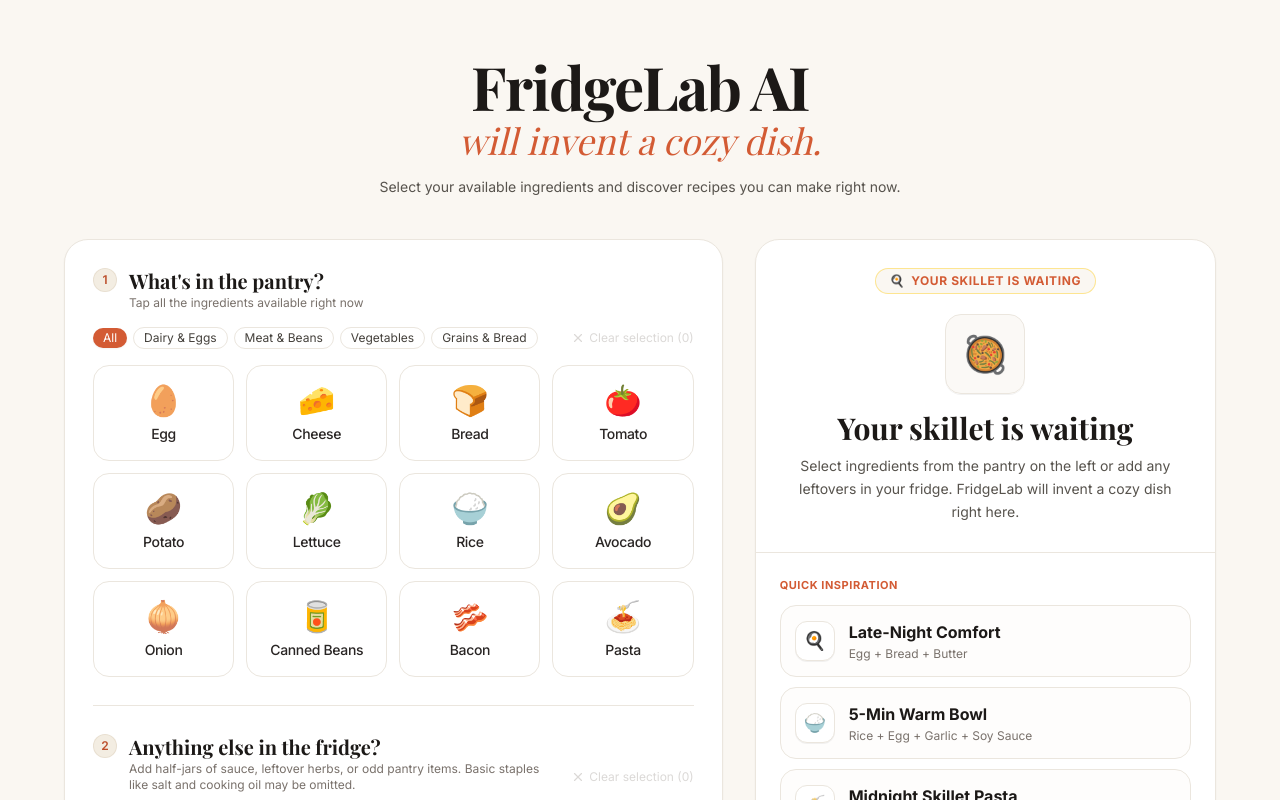
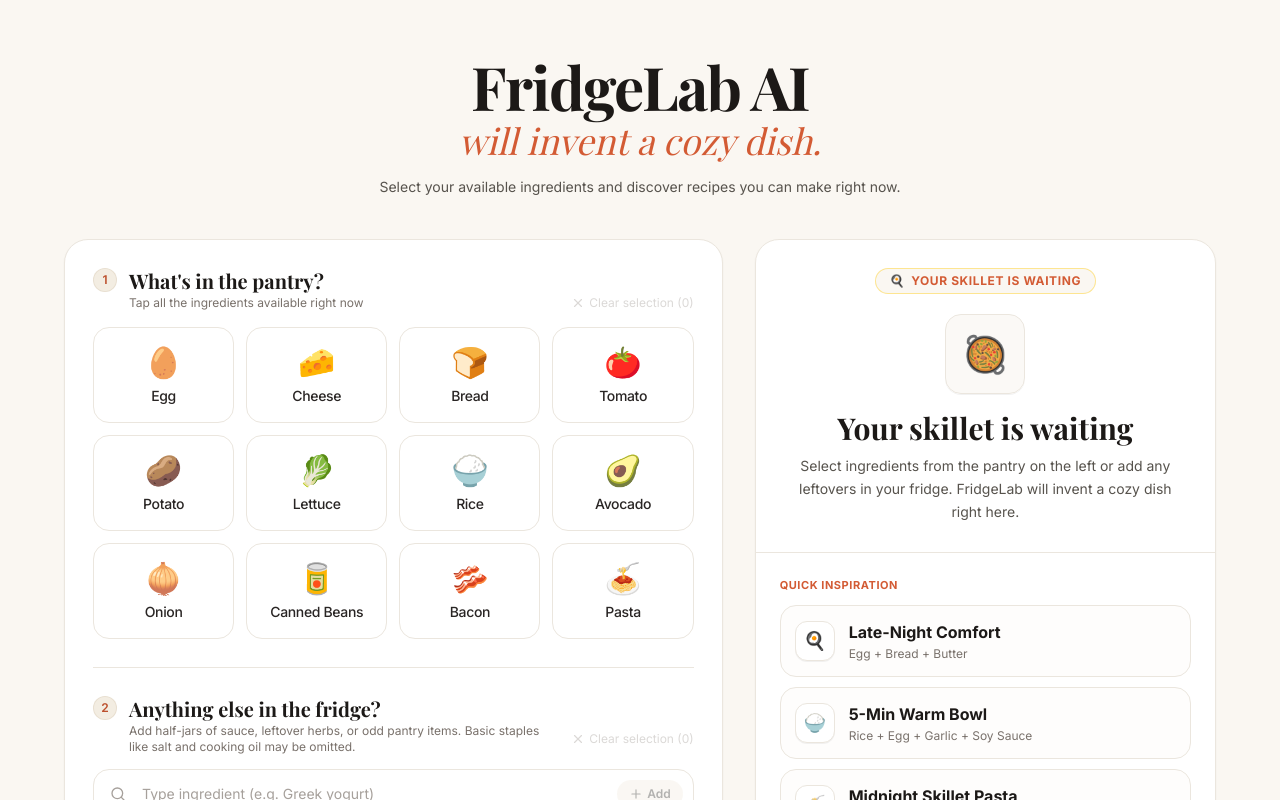
Before and after one commit to SmileyDoodle/fridgelab-ai, a React (Vite) app: page / in a window 1280 px wide. Shown: the top 800 px of the page. Built offline with nearby package versions, Linux system fonts and the light colour scheme; a web font is replaced by a local one.

Commit message:
remove category

```diff
--- a/src/components/pantry/IngredientGrid.tsx
+++ b/src/components/pantry/IngredientGrid.tsx
@@ -1,11 +1,7 @@
-import { useState } from 'react'
 import { X } from 'lucide-react'
-import { Pill, StepIndicator } from '../common/index.ts'
-import {
-  INITIAL_PANTRY_INGREDIENTS,
-  PANTRY_CATEGORIES,
-} from '../../constants/pantryData.ts'
-import type { Ingredient, IngredientCategory } from '../../types/recipe.ts'
+import { StepIndicator } from '../common/index.ts'
+import { INITIAL_PANTRY_INGREDIENTS } from '../../constants/pantryData.ts'
+import type { Ingredient } from '../../types/recipe.ts'
 import { IngredientTile } from './IngredientTile.tsx'
 
 export interface IngredientGridProps {
@@ -17,45 +13,20 @@ export interface IngredientGridProps {
   onToggleIngredient: (id: string) => void
   /** Callback when clearing all selected ingredients */
   onClearSelection?: () => void
-  /** Controlled active category, if managed externally */
-  activeCategory?: IngredientCategory
-  /** Callback when category filter changes */
-  onSelectCategory?: (category: IngredientCategory) => void
   /** Additional custom classes */
   className?: string
 }
 
 /**
- * Step 1: "What's in the pantry?" section with category filter and responsive grid.
+ * Step 1: "What's in the pantry?" section with responsive grid.
  */
 export function IngredientGrid({
   ingredients = INITIAL_PANTRY_INGREDIENTS,
   selectedIds,
   onToggleIngredient,
   onClearSelection,
-  activeCategory: controlledCategory,
-  onSelectCategory,
   className = '',
 }: IngredientGridProps) {
-  const [internalCategory, setInternalCategory] =
-    useState<IngredientCategory>('all')
-
-  const currentCategory = controlledCategory ?? internalCategory
-
-  const handleCategoryChange = (category: IngredientCategory) => {
-    if (onSelectCategory) {
-      onSelectCategory(category)
-    } else {
-      setInternalCategory(category)
-    }
-  }
-
-  // Filter ingredients based on selected category tab
-  const filteredIngredients = ingredients.filter((item) => {
-    if (currentCategory === 'all') return true
-    return item.category === currentCategory
-  })
-
   const isSelected = (id: string) => {
     if (selectedIds instanceof Set) {
       return selectedIds.has(id)
@@ -71,38 +42,17 @@ export function IngredientGrid({
       {/* Step 1 Header */}
       <div className="flex items-start gap-3">
         <StepIndicator step={1} />
-        <div>
+        <div className="flex-1 min-w-0">
           <h3
             id="step-1-heading"
             className="font-serif text-lg sm:text-xl font-bold text-stone-900 leading-tight"
           >
             What&apos;s in the pantry?
           </h3>
-          <p className="text-xs text-stone-500 mt-0.5">
+          <div className="mt-0.5 flex items-center justify-between gap-3">
+            <p className="text-xs text-stone-500 flex-1 min-w-0">
               Tap all the ingredients available right now
             </p>
-        </div>
-      </div>
-
-      {/* Category filter bar & Clear selection action */}
-      <div className="flex items-center justify-between gap-2.5 flex-wrap">
-        <div
-          role="tablist"
-          aria-label="Filter pantry ingredients by category"
-          className="flex flex-wrap items-center gap-1.5"
-        >
-          {PANTRY_CATEGORIES.map((cat) => (
-            <Pill
-              key={cat.id}
-              label={cat.label}
-              selected={currentCategory === cat.id}
-              onClick={() => handleCategoryChange(cat.id)}
-              ariaLabel={`Filter by ${cat.label}`}
-              className="text-xs"
-            />
-          ))}
-        </div>
-
             {/* Clear selection button */}
             <button
               type="button"
@@ -115,6 +65,8 @@ export function IngredientGrid({
               <span>Clear selection ({selectedCount})</span>
             </button>
           </div>
+        </div>
+      </div>
 
       {/* 4-column responsive grid (3 cols on screens < 640px) */}
       <div
@@ -122,7 +74,7 @@ export function IngredientGrid({
         aria-label="Pantry ingredients"
         className="grid grid-cols-3 sm:grid-cols-4 gap-2.5 sm:gap-3"
       >
-        {filteredIngredients.map((ingredient) => (
+        {ingredients.map((ingredient) => (
           <IngredientTile
             key={ingredient.id}
             ingredient={ingredient}
--- a/src/constants/pantryData.ts
+++ b/src/constants/pantryData.ts
@@ -1,27 +1,25 @@
 import type {
   EnergyModeOption,
   Ingredient,
-  IngredientCategory,
   Recipe,
 } from '../types/recipe.ts'
 
 /**
  * Initial pantry staples displayed in the 4-column selection grid.
- * Categorized into Dairy & Eggs, Meat & Beans, Vegetables, and Grains & Bread.
  */
 export const INITIAL_PANTRY_INGREDIENTS: readonly Ingredient[] = [
-  { id: 'egg', name: 'Egg', emoji: '🥚', category: 'dairy' },
-  { id: 'cheese', name: 'Cheese', emoji: '🧀', category: 'dairy' },
-  { id: 'bread', name: 'Bread', emoji: '🍞', category: 'grains' },
-  { id: 'tomato', name: 'Tomato', emoji: '🍅', category: 'vegetables' },
-  { id: 'potato', name: 'Potato', emoji: '🥔', category: 'vegetables' },
-  { id: 'lettuce', name: 'Lettuce', emoji: '🥬', category: 'vegetables' },
-  { id: 'rice', name: 'Rice', emoji: '🍚', category: 'grains' },
-  { id: 'avocado', name: 'Avocado', emoji: '🥑', category: 'vegetables' },
-  { id: 'onion', name: 'Onion', emoji: '🧅', category: 'vegetables' },
-  { id: 'canned-beans', name: 'Canned Beans', emoji: '🥫', category: 'protein' },
-  { id: 'bacon', name: 'Bacon', emoji: '🥓', category: 'protein' },
-  { id: 'pasta', name: 'Pasta', emoji: '🍝', category: 'grains' },
+  { id: 'egg', name: 'Egg', emoji: '🥚' },
+  { id: 'cheese', name: 'Cheese', emoji: '🧀' },
+  { id: 'bread', name: 'Bread', emoji: '🍞' },
+  { id: 'tomato', name: 'Tomato', emoji: '🍅' },
+  { id: 'potato', name: 'Potato', emoji: '🥔' },
+  { id: 'lettuce', name: 'Lettuce', emoji: '🥬' },
+  { id: 'rice', name: 'Rice', emoji: '🍚' },
+  { id: 'avocado', name: 'Avocado', emoji: '🥑' },
+  { id: 'onion', name: 'Onion', emoji: '🧅' },
+  { id: 'canned-beans', name: 'Canned Beans', emoji: '🥫' },
+  { id: 'bacon', name: 'Bacon', emoji: '🥓' },
+  { id: 'pasta', name: 'Pasta', emoji: '🍝' },
 ] as const
 
 /**
@@ -52,16 +50,6 @@ export const ENERGY_MODES: readonly EnergyModeOption[] = [
   },
 ] as const
 
-/**
- * Filter categories for the pantry shelf.
- */
-export const PANTRY_CATEGORIES: readonly { id: IngredientCategory; label: string }[] = [
-  { id: 'all', label: 'All' },
-  { id: 'dairy', label: 'Dairy & Eggs' },
-  { id: 'protein', label: 'Meat & Beans' },
-  { id: 'vegetables', label: 'Vegetables' },
-  { id: 'grains', label: 'Grains & Bread' },
-] as const
 
 /**
  * Default demonstration recipe matching the warm editorial design.
--- a/src/types/recipe.ts
+++ b/src/types/recipe.ts
@@ -1,15 +1,12 @@
 /**
  * Recipe & Pantry domain types for FridgeLab AI.
  */
-
-export type IngredientCategory = 'all' | 'dairy' | 'protein' | 'vegetables' | 'grains'
 
 export interface Ingredient {
   id: string
   name: string
   emoji: string
   icon?: string
-  category: IngredientCategory
 }
 
 export type EnergyMode = 'tired' | 'cozy' | 'hungry'
```
Lines whose indentation alone changed are shown as unchanged.
